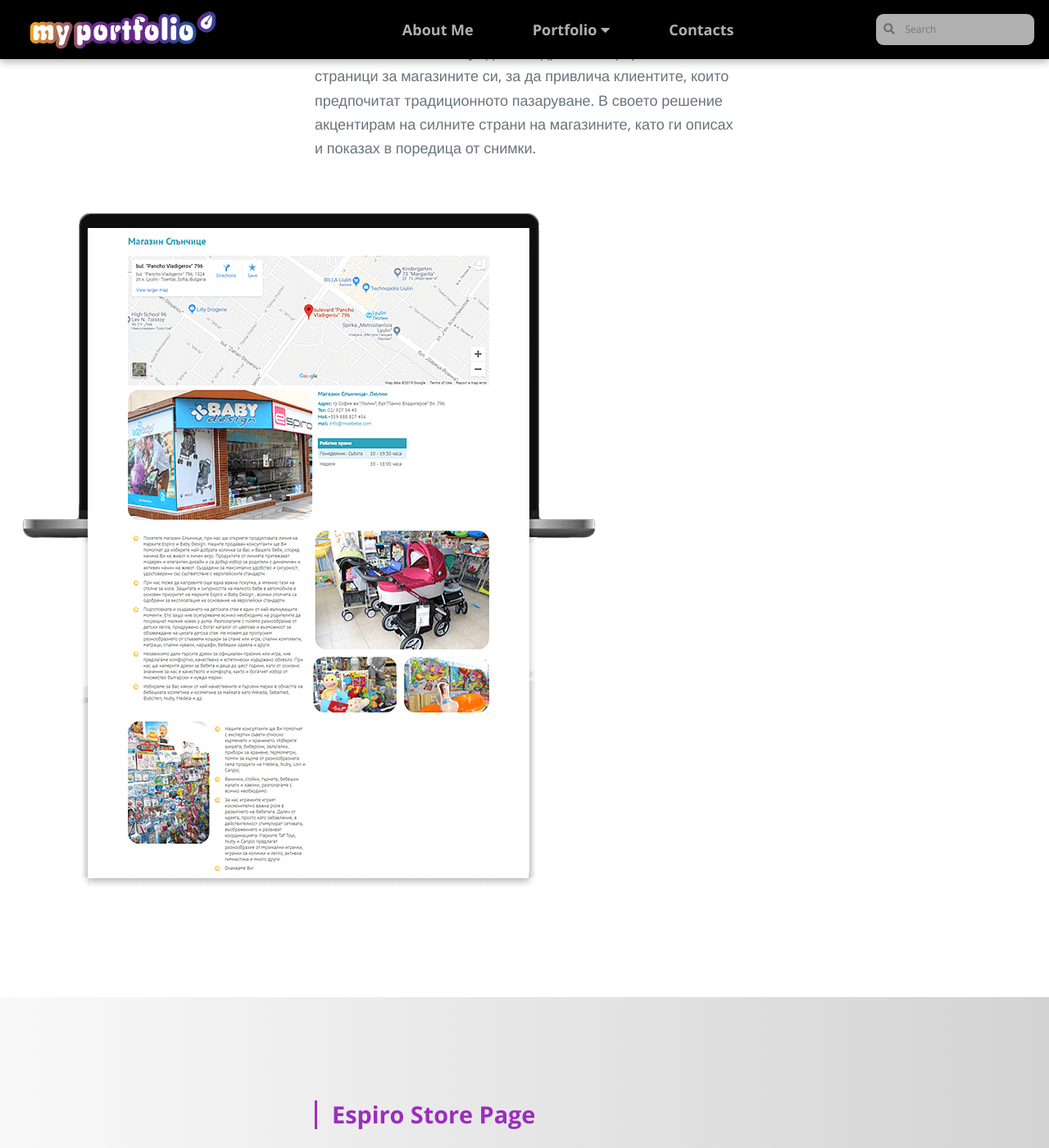
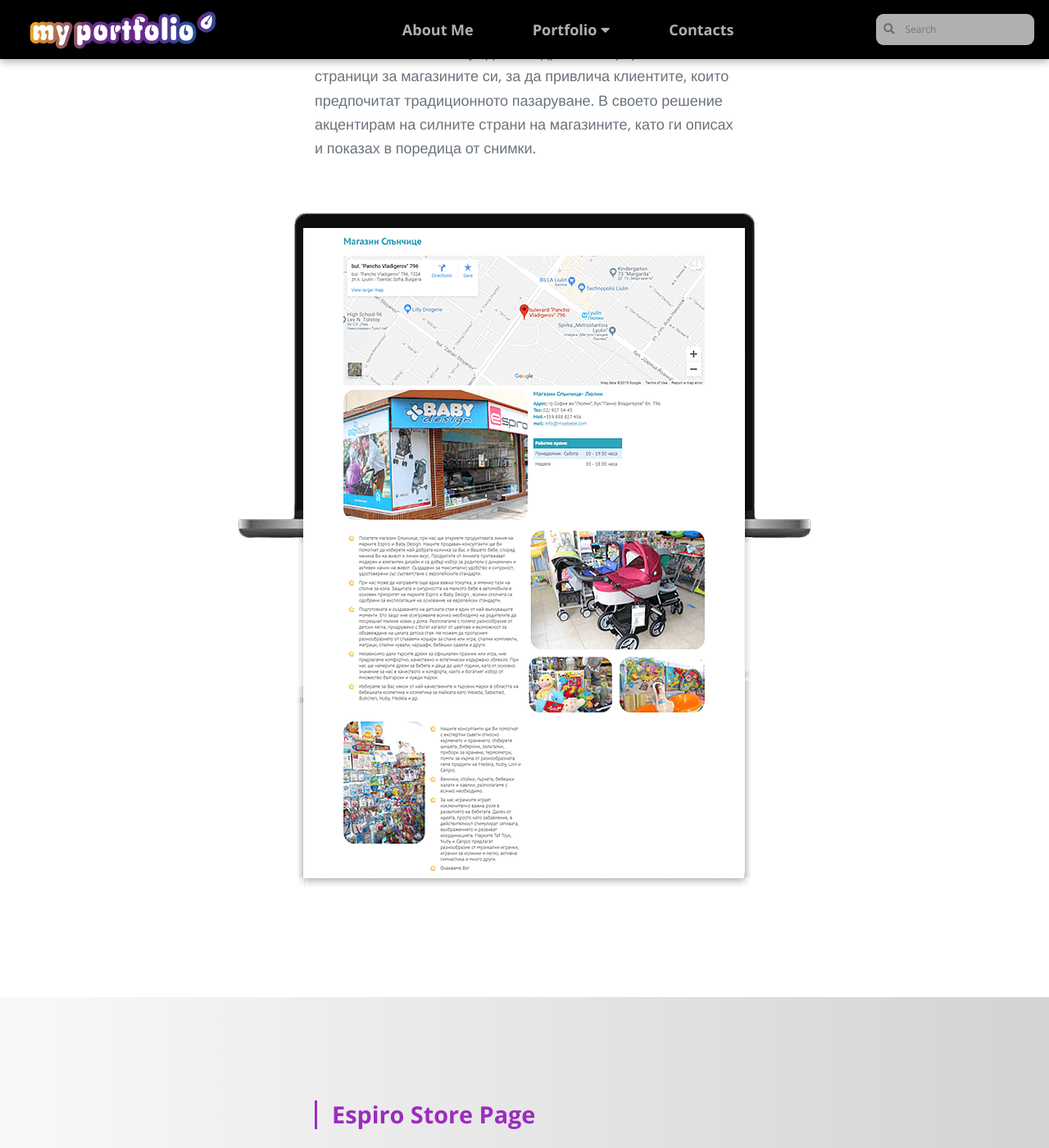
Before and after one commit to LiliyaMilanova/myportfolio, a Jekyll site: the page built from web-design-landing-pages-page2.html, in a window 1280 px wide and 1400 px high, scrolled down 717 px. Shown: the whole window at 82% size. Built offline with Jekyll 4.4.1, drawn with Linux system fonts in a browser that asks for light colours; nearby versions of some CDN libraries.

Commit message:
Update styles.css

```diff
--- a/css/styles.css
+++ b/css/styles.css
@@ -647,7 +647,7 @@ text-align: center;
 }
 
 .img-web {
-    padding: 0 1.5rem;
+    margin: 0 auto;
 }
 
 .img-wrap {
```
